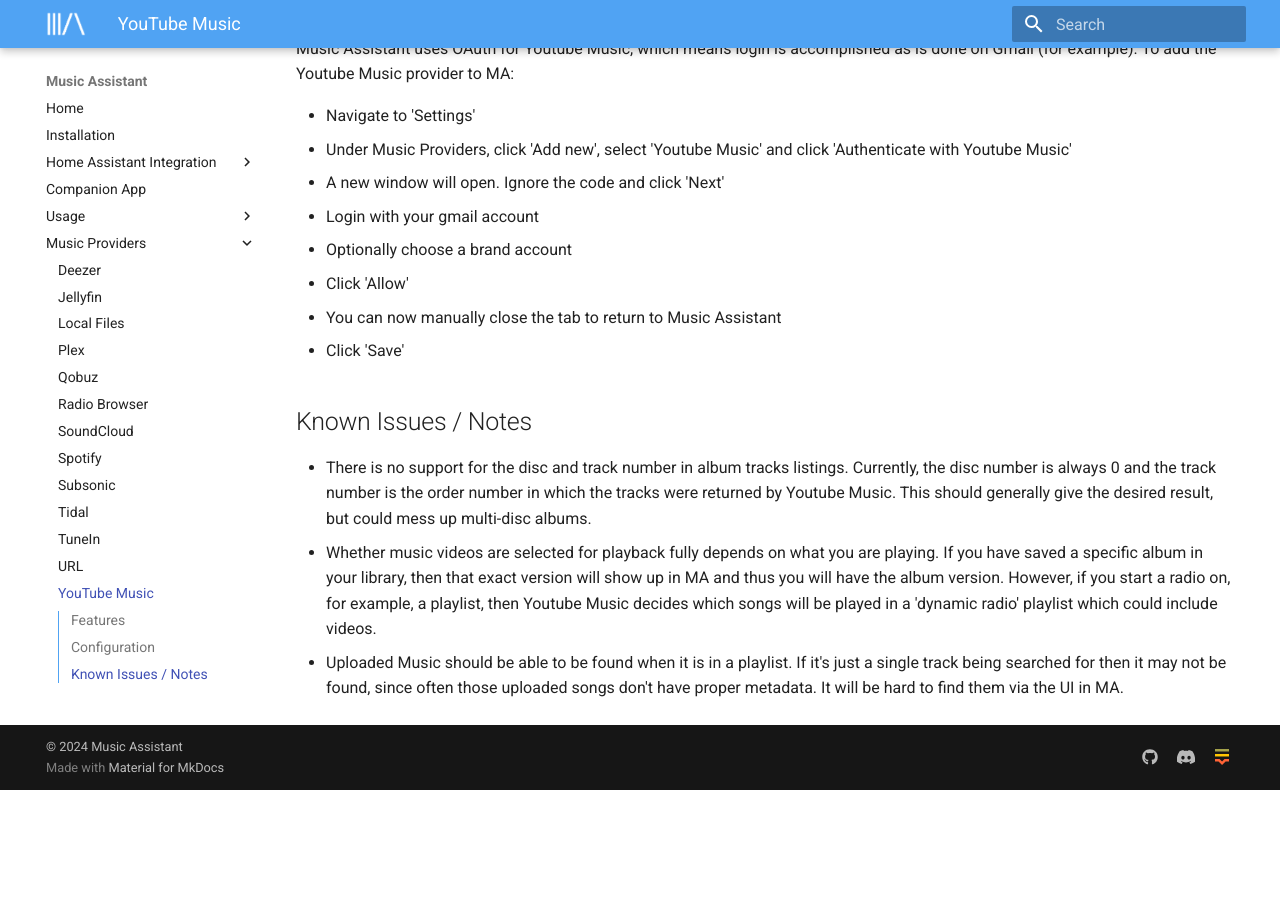
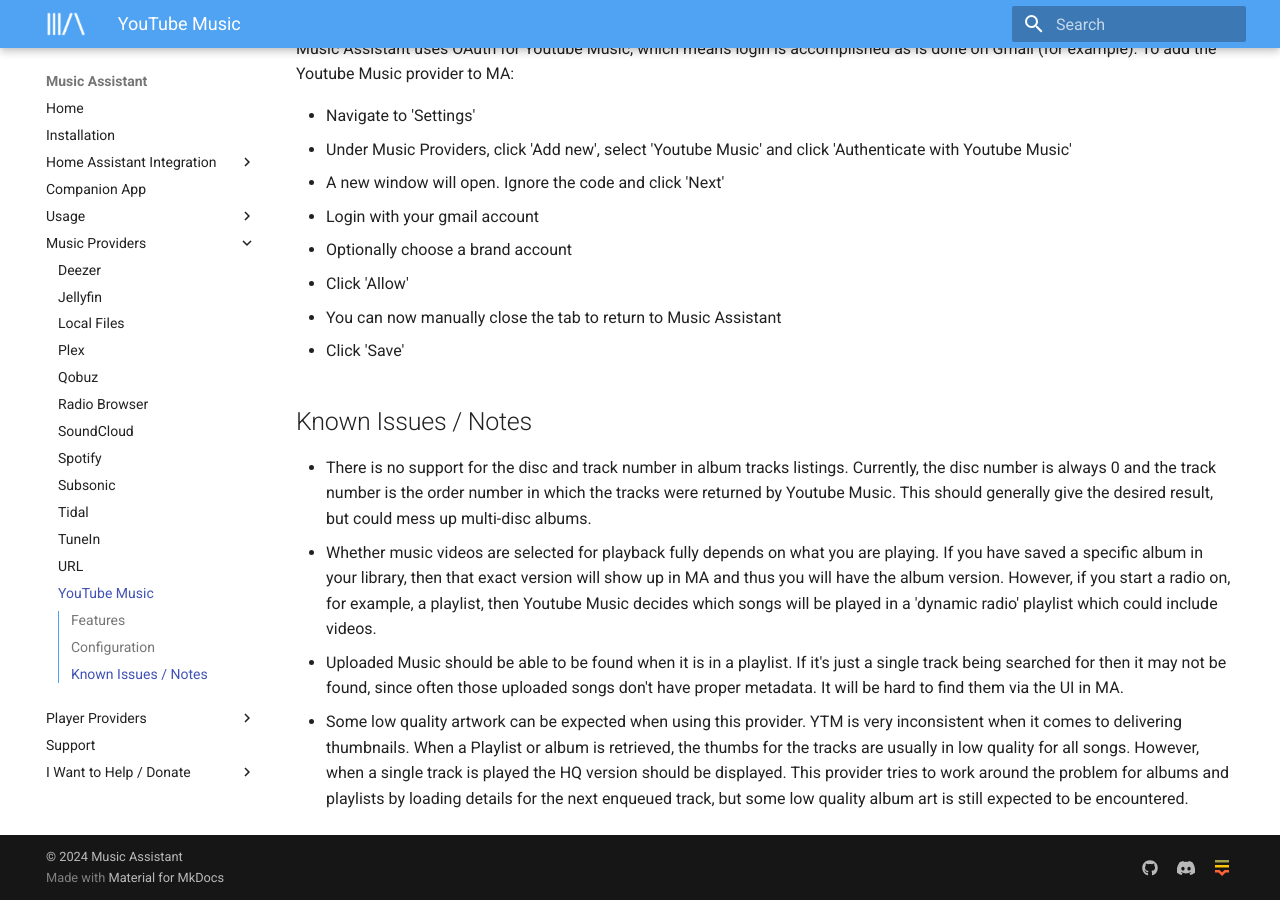
Before and after one commit to pwbriggs/music-assistant.github.io, an MkDocs documentation site: the page built from docs/music-providers/youtube-music.md, in a window 1280 px wide and 900 px high, scrolled down 651 px. Built offline with MkDocs 1.6.1 and Material for MkDocs 9.7.7, drawn with Linux system fonts in a browser that asks for light colours; before the commit the page ends 1441 px from its top, so only the background shows below that.

Commit message:
YTM artwork quality

```diff
--- a/docs/music-providers/youtube-music.md
+++ b/docs/music-providers/youtube-music.md
@@ -30,3 +30,4 @@
 - There is no support for the disc and track number in album tracks listings. Currently, the disc number is always 0 and the track number is the order number in which the tracks were returned by Youtube Music. This should generally give the desired result, but could mess up multi-disc albums.
 - Whether music videos are selected for playback fully depends on what you are playing. If you have saved a specific album in your library, then that exact version will show up in MA and thus you will have the album version. However, if you start a radio on, for example, a playlist, then Youtube Music decides which songs will be played in a 'dynamic radio' playlist which could include videos.
 - Uploaded Music should be able to be found when it is in a playlist. If it's just a single track being searched for then it may not be found, since often those uploaded songs don't have proper metadata. It will be hard to find them via the UI in MA.
+- Some low quality artwork can be expected when using this provider. YTM is very inconsistent when it comes to delivering thumbnails. When a Playlist or album is retrieved, the thumbs for the tracks are usually in low quality for all songs. However, when a single track is played the HQ version should be displayed. This provider tries to work around the problem for albums and playlists by loading details for the next enqueued track, but some low quality album art is still expected to be encountered.
```
